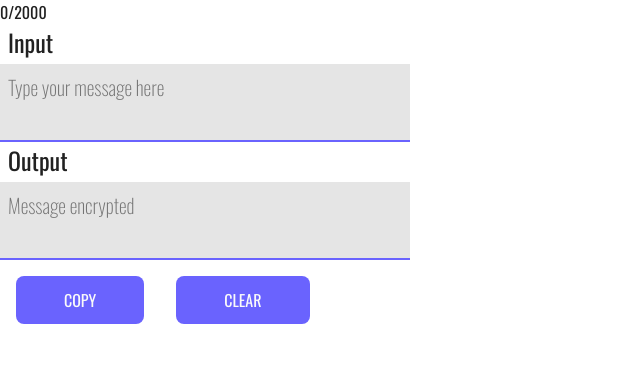
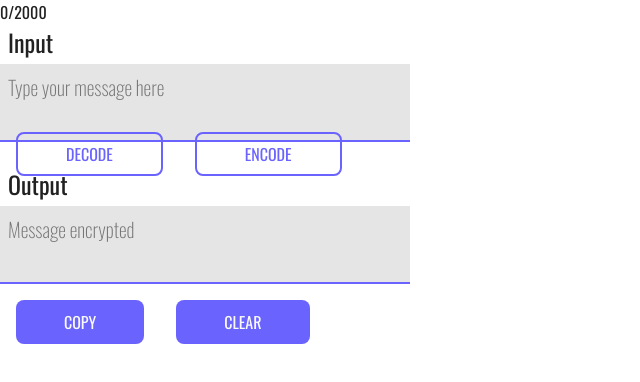
Before and after one commit to beatrizpenalva/cipher, a React (Create React App) app: page / in a window 1280 px wide. Shown: the top 382 px of the page, without its empty margins (0-640 px from the left). Built offline with nearby package versions, Linux system fonts and the light colour scheme.

Commit message:
style: radio button and matching height between buttons

```diff
--- a/src/App.js
+++ b/src/App.js
@@ -2,6 +2,7 @@ import React from "react";
 import Button from "./atoms/Button";
 import BoxMessage from "./atoms/BoxMessage";
 import Counter from "./atoms/Counter";
+import RadioButton from "./atoms/RadioButton";
 
 function App() {
   return (
@@ -13,6 +14,9 @@ function App() {
         spellCheck={true}
         readOnly={false}
       />
+      <RadioButton method={"decode"} />
+      <RadioButton method={"encode"} />
+
       <BoxMessage
         label={"Output"}
         placeholder={"Message encrypted"}
--- a/src/atoms/Button/index.css
+++ b/src/atoms/Button/index.css
@@ -1,5 +1,5 @@
 .btn-filled {
-    padding: .75rem 3rem;
+    padding: .625rem 3rem;
     margin: 1rem;
     font: var(--btn);
     color: var(--gray-lighter);
--- a/src/atoms/RadioButton/RadioButton.js
+++ b/src/atoms/RadioButton/RadioButton.js
@@ -4,9 +4,9 @@ import "./index.css";
 const RadioButton = ({ method }) => {
   return (
     <>
-      <label htmlFor={method} class="radio-button">
+      <label htmlFor={method}>
         <input type="radio" name="method" value={method} id={method}></input>
-        <span>{method}</span>
+        <span class="radio-button">{method}</span>
       </label>
     </>
   );
--- a/src/atoms/RadioButton/index.css
+++ b/src/atoms/RadioButton/index.css
@@ -0,0 +1,28 @@
+input[type="radio"] {
+  display: none;
+}
+
+.radio-button {
+  height: 2.5rem;
+  padding: 0.5rem 3rem;
+  margin: 1rem;
+  font: var(--btn);
+  color: var(--primary-color);
+  text-transform: uppercase;
+  background-color: transparent;
+  border: 2px solid var(--primary-color);
+  border-radius: 8px;
+  transition: var(--transition-hover);
+  cursor: pointer;
+}
+
+.radio-button:hover {
+  color: var(--secondary-color);
+  border: 2px solid var(--secondary-color);
+}
+
+input[type="radio"]:checked + .radio-button {
+  color: var(--gray-lighter);
+  background-color: var(--secondary-color);
+  border: 2px solid var(--secondary-color);
+}
```
